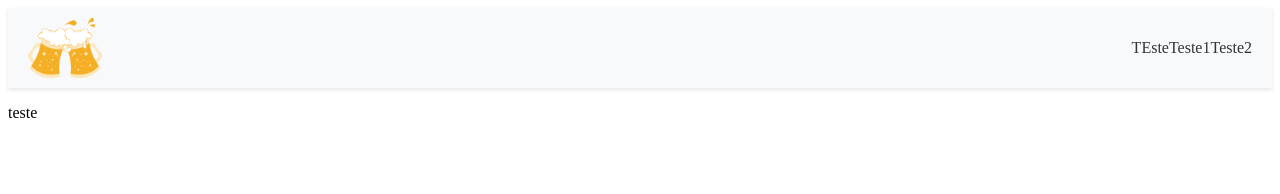
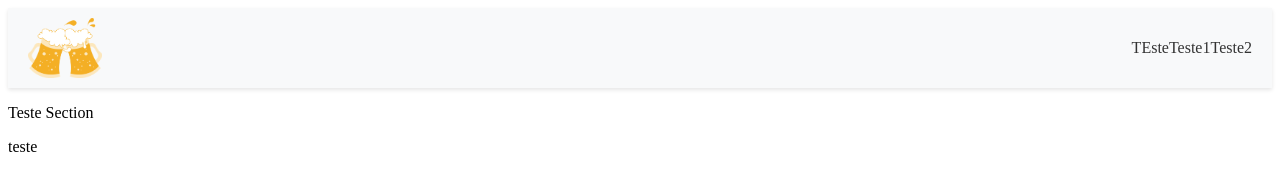
Before and after one commit to danilocostabento/ContadorChopp, a React (Create React App) app: page / in a window 1280 px wide. Shown: the top 194 px of the page. Built offline with nearby package versions, Linux system fonts and the light colour scheme.

Commit message:
:sparkles: Feat: Adicionado routes no elemento principal de conteúdo

```diff
--- a/src/main/Content.tsx
+++ b/src/main/Content.tsx
@@ -1,11 +1,13 @@
 import { Route, Routes } from "react-router-dom";
+import Home from "../views/Home";
+import Form from "../views/Form";
 
 export default function Content () {
   return(
     <main className="Content">
       <Routes>
-        <Route path="" />
-        <Route path="" />
+        <Route path="/" element={<Home />}/>
+        <Route path="/add" element={<Form />} />
         <Route path="" />
       </Routes>
     </main>
```
